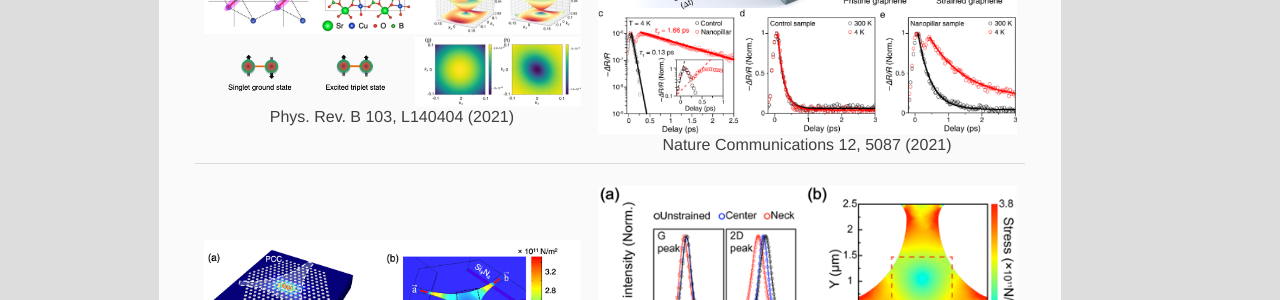
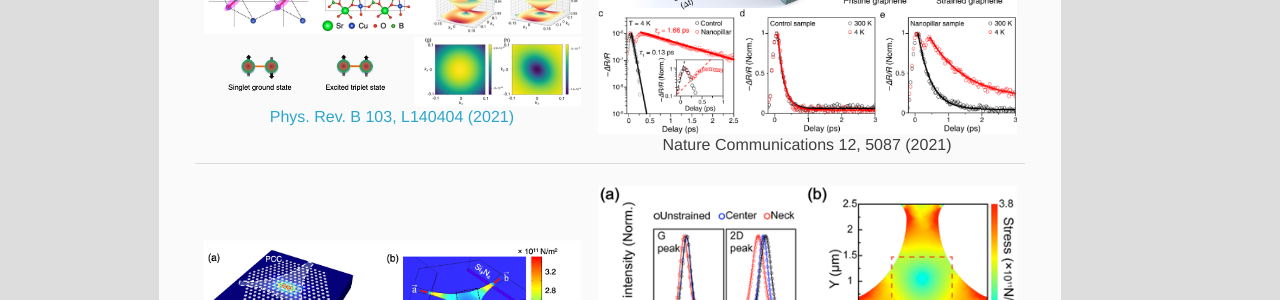
Before and after one commit to sunohao/sunhao_physics, a Jekyll site: the page built from index.html, in a window 1280 px wide. Shown: the part 510-810 px from the top of the page. Built offline with Jekyll 4.4.1, drawn with Linux system fonts in a browser that asks for light colours; nearby versions of some CDN libraries; some web fonts are replaced; the list of posts is cut into pages by our own code.

Commit message:
Update index.html

```diff
--- a/index.html
+++ b/index.html
@@ -8,7 +8,7 @@
 
 <table>
 <tr>
-    <td><center><img src="homeimage/ssm1.png"> Phys. Rev. B 103, L140404 (2021) </center></td>
+    <td><center><img src="homeimage/ssm1.png"> <a href="https://journals.aps.org/prb/abstract/10.1103/PhysRevB.103.L140404"> Phys. Rev. B 103, L140404 (2021)</a> </center></td>
     <td><center><img src="homeimage/sg.png"> Nature Communications 12, 5087 (2021) </center></td>
 </tr>
 
```
